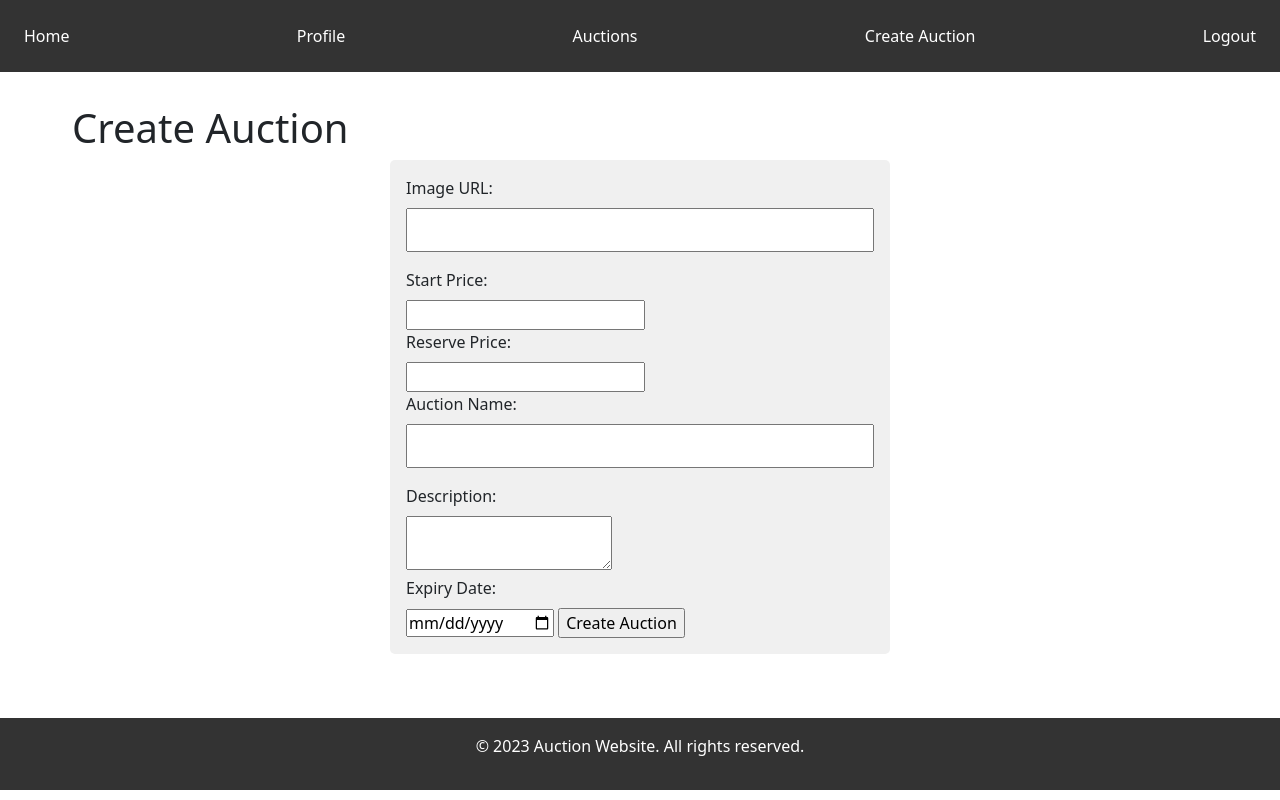
After one commit to SimBuds/AuctionWebsite, a Flask app: page /create_auction in a window 1280 px wide. The commit adds this page. Run offline with Flask 3, Linux system fonts and the light colour scheme; a user stored in the database is signed in.

Commit message:
First Push

```diff
--- a/app.py
+++ b/app.py
@@ -77,5 +77,31 @@ def auctions():
     active_auctions = Auction.query.filter(Auction.expiryDate > datetime.datetime.utcnow()).all()
     return render_template('auctions.html', auctions=active_auctions)
 
+@app.route('/create_auction', methods=['GET', 'POST'])
+@login_required
+def create_auction():
+    if request.method == 'POST':
+        image = request.form['image']
+        start_price = request.form['start_price']
+        reserve_price = request.form['reserve_price']
+        name = request.form['name']
+        description = request.form['description']
+        expiry_date = request.form['expiry_date']
+
+        # Convert input to correct data types
+        start_price = float(start_price)
+        reserve_price = float(reserve_price)
+        expiry_date = datetime.datetime.strptime(expiry_date, '%Y-%m-%d')
+
+        auction = Auction(image=image, startPrice=start_price, reservePrice=reserve_price, name=name,
+                          description=description, expiryDate=expiry_date, userId=current_user.id)
+        db.session.add(auction)
+        db.session.commit()
+
+        flash('Auction created successfully!')
+        return redirect(url_for('index'))
+
+    return render_template('create_auction.html')
+
 if __name__ == '__main__':
     app.run(debug=True)
--- a/templates/auctions.html
+++ b/templates/auctions.html
@@ -13,7 +13,6 @@
                     <p class="card-text">{{ auction.description }}</p>
                     <p class="card-text">Starting Price: {{ auction.startPrice }}</p>
                     <p class="card-text">Expires on: {{ auction.expiryDate.strftime("%Y-%m-%d %H:%M:%S") }}</p>
-                    <a href="{{ url_for('auction_detail', auction_id=auction.id) }}" class="btn btn-primary">View Details</a>
                 </div>
             </div>
         </div>
--- a/templates/base.html
+++ b/templates/base.html
@@ -18,6 +18,8 @@
             {% if current_user.is_authenticated %}
                 <a href="{{ url_for('user_profile') }}">Profile</a>
                 <a href="{{ url_for('auctions') }}">Auctions</a>
+                <a href="{{ url_for('create_auction') }}">Create Auction</a>
+
                 <a href="{{ url_for('logout') }}">Logout</a>
             {% else %}
                 <a href="{{ url_for('login') }}">Login</a>
--- /dev/null
+++ b/templates/create_auction.html
@@ -0,0 +1,26 @@
+{% extends 'base.html' %}
+
+{% block content %}
+  <h1>Create Auction</h1>
+  <form method="POST" action="{{ url_for('create_auction') }}">
+    <label for="image">Image URL:</label>
+    <input type="text" id="image" name="image" required>
+
+    <label for="start_price">Start Price:</label>
+    <input type="number" step="0.01" id="start_price" name="start_price" required>
+
+    <label for="reserve_price">Reserve Price:</label>
+    <input type="number" step="0.01" id="reserve_price" name="reserve_price" required>
+
+    <label for="name">Auction Name:</label>
+    <input type="text" id="name" name="name" required>
+
+    <label for="description">Description:</label>
+    <textarea id="description" name="description"></textarea>
+
+    <label for="expiry_date">Expiry Date:</label>
+    <input type="date" id="expiry_date" name="expiry_date" required>
+
+    <input type="submit" value="Create Auction">
+  </form>
+{% endblock %}
```
Also changed, not shown: instance/auction.db.
